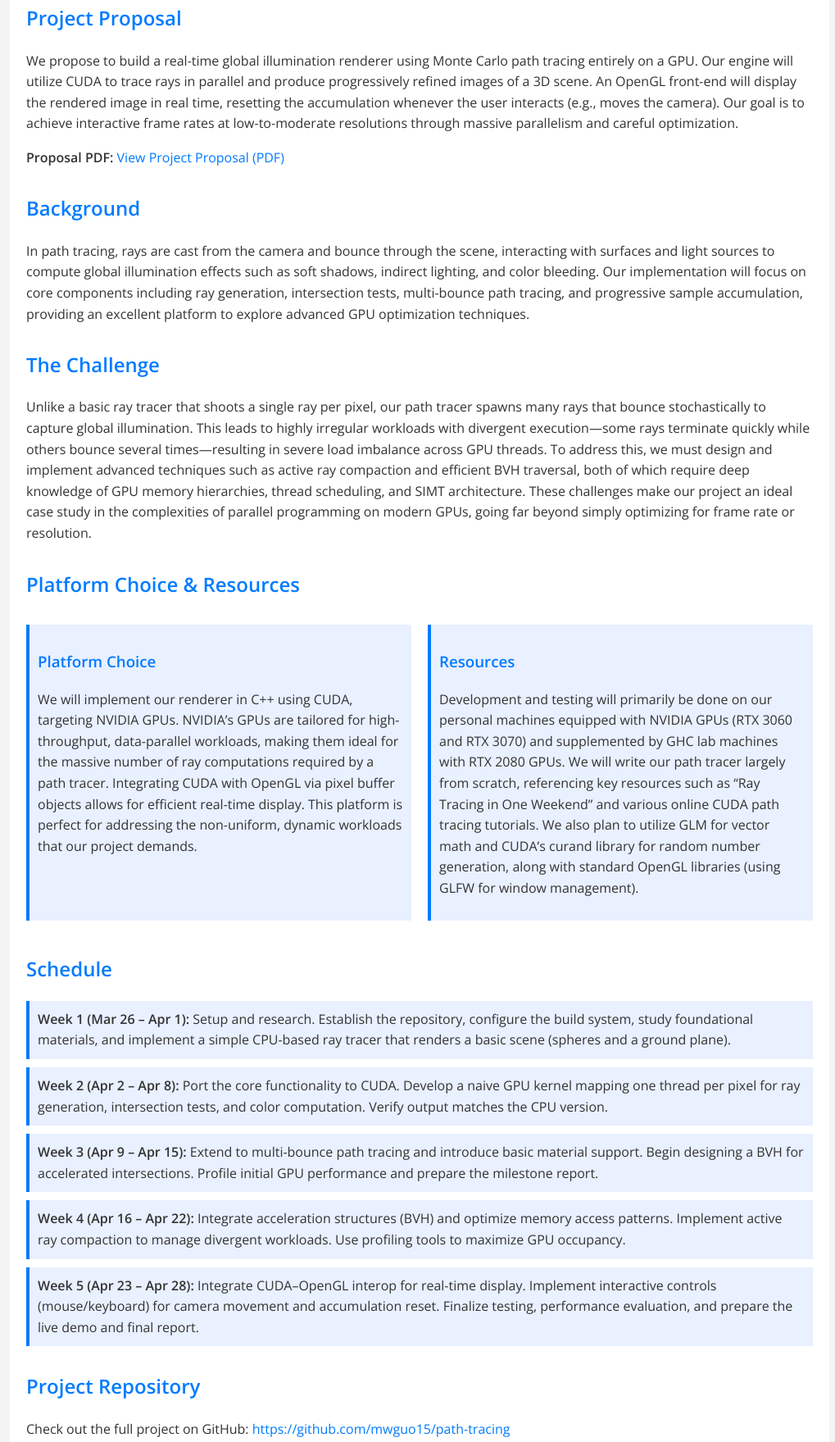
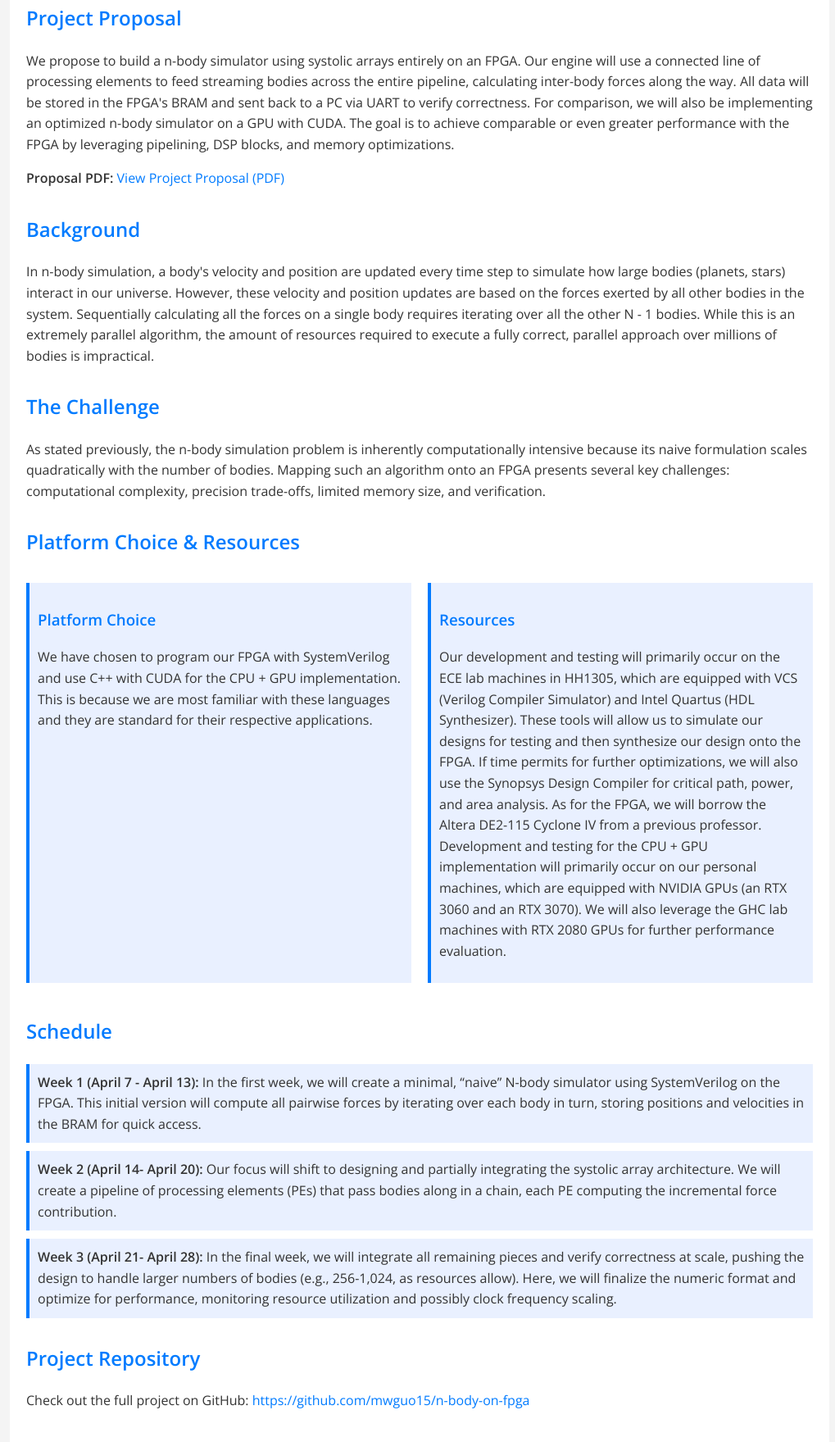
Before and after one commit to mwguo15/n-body-on-fpga, a plain HTML site: page index.html in a window 1280 px wide. Shown: the part 191-1950 px from the top of the page at 82% size, without its empty margins (128-1147 px from the left). Drawn offline with nearby package versions, Linux system fonts and the light colour scheme.

Commit message:
updated site

```diff
--- a/index.html
+++ b/index.html
@@ -63,7 +63,7 @@
 </head>
 <body>
   <header>
-    <h1>Real-Time Path Tracing Engine in CUDA+OpenGL</h1>
+    <h1>N-Body Simulation on an Altera DE2-115 FPGA</h1>
     <p>Enrique Gomez (exg) &amp; Maxwell Guo (mwguo)</p>
   </header>
   <div class="container">
@@ -72,10 +72,16 @@
       <h2>Project Proposal</h2>
       <div class="section-content">
         <p>
-          We propose to build a real-time global illumination renderer using Monte Carlo path tracing entirely on a GPU. Our engine will utilize CUDA to trace rays in parallel and produce progressively refined images of a 3D scene. An OpenGL front-end will display the rendered image in real time, resetting the accumulation whenever the user interacts (e.g., moves the camera). Our goal is to achieve interactive frame rates at low-to-moderate resolutions through massive parallelism and careful optimization.
+          We propose to build a n-body simulator using systolic arrays entirely on an FPGA. Our engine
+          will use a connected line of processing elements to feed streaming bodies across the entire
+          pipeline, calculating inter-body forces along the way. All data will be stored in the FPGA's
+          BRAM and sent back to a PC via UART to verify correctness. For comparison, we will also be
+          implementing an optimized n-body simulator on a GPU with CUDA. The goal is to achieve
+          comparable or even greater performance with the FPGA by leveraging pipelining, DSP blocks,
+          and memory optimizations.
         </p>
         <p>
-          <strong>Proposal PDF:</strong> <a href="files/project_proposal.pdf" target="_blank">View Project Proposal (PDF)</a>
+          <strong>Proposal PDF:</strong> <a href="files/Project Proposal.pdf" target="_blank">View Project Proposal (PDF)</a>
         </p>
       </div>
     </section>
@@ -85,7 +91,12 @@
       <h2>Background</h2>
       <div class="section-content">
         <p>
-          In path tracing, rays are cast from the camera and bounce through the scene, interacting with surfaces and light sources to compute global illumination effects such as soft shadows, indirect lighting, and color bleeding. Our implementation will focus on core components including ray generation, intersection tests, multi-bounce path tracing, and progressive sample accumulation, providing an excellent platform to explore advanced GPU optimization techniques.
+          In n-body simulation, a body's velocity and position are updated every time step to simulate how
+          large bodies (planets, stars) interact in our universe. However, these velocity and position
+          updates are based on the forces exerted by all other bodies in the system. Sequentially calculating
+          all the forces on a single body requires iterating over all the other N - 1 bodies. While this is an extremely parallel algorithm, the
+          amount of resources required to execute a fully correct, parallel approach over millions of bodies
+          is impractical.
         </p>
       </div>
     </section>
@@ -95,8 +106,11 @@
       <h2>The Challenge</h2>
       <div class="section-content">
         <p>
-          Unlike a basic ray tracer that shoots a single ray per pixel, our path tracer spawns many rays that bounce stochastically to capture global illumination. This leads to highly irregular workloads with divergent execution—some rays terminate quickly while others bounce several times—resulting in severe load imbalance across GPU threads. To address this, we must design and implement advanced techniques such as active ray compaction and efficient BVH traversal, both of which require deep knowledge of GPU memory hierarchies, thread scheduling, and SIMT architecture. These challenges make our project an ideal case study in the complexities of parallel programming on modern GPUs, going far beyond simply optimizing for frame rate or resolution.
-      </p>
+          As stated previously, the n-body simulation problem is inherently computationally intensive
+          because its naive formulation scales quadratically with the number of bodies. Mapping such an
+          algorithm onto an FPGA presents several key challenges: computational complexity, precision trade-offs,
+          limited memory size, and verification.
+        </p>
       </div>
     </section>
 
@@ -107,13 +121,23 @@
         <div class="info-block">
           <h3>Platform Choice</h3>
           <p>
-            We will implement our renderer in C++ using CUDA, targeting NVIDIA GPUs. NVIDIA’s GPUs are tailored for high-throughput, data-parallel workloads, making them ideal for the massive number of ray computations required by a path tracer. Integrating CUDA with OpenGL via pixel buffer objects allows for efficient real-time display. This platform is perfect for addressing the non-uniform, dynamic workloads that our project demands.
+            We have chosen to program our FPGA with SystemVerilog and use C++ with CUDA for the
+            CPU + GPU implementation. This is because we are most familiar with these languages and they
+            are standard for their respective applications.
           </p>
         </div>
         <div class="info-block">
           <h3>Resources</h3>
           <p>
-            Development and testing will primarily be done on our personal machines equipped with NVIDIA GPUs (RTX 3060 and RTX 3070) and supplemented by GHC lab machines with RTX 2080 GPUs. We will write our path tracer largely from scratch, referencing key resources such as “Ray Tracing in One Weekend” and various online CUDA path tracing tutorials. We also plan to utilize GLM for vector math and CUDA’s curand library for random number generation, along with standard OpenGL libraries (using GLFW for window management).
+            Our development and testing will primarily occur on the ECE lab machines in HH1305, which
+            are equipped with VCS (Verilog Compiler Simulator) and Intel Quartus (HDL Synthesizer).
+            These tools will allow us to simulate our designs for testing and then synthesize our design onto
+            the FPGA. If time permits for further optimizations, we will also use the Synopsys Design
+            Compiler for critical path, power, and area analysis. As for the FPGA, we will borrow the Altera
+            DE2-115 Cyclone IV from a previous professor. Development and testing for the CPU + GPU
+            implementation will primarily occur on our personal machines, which are equipped with
+            NVIDIA GPUs (an RTX 3060 and an RTX 3070). We will also leverage the GHC lab machines
+            with RTX 2080 GPUs for further performance evaluation.
           </p>
         </div>
       </div>
@@ -124,19 +148,20 @@
       <h2>Schedule</h2>
       <div class="section-content">
         <div class="milestone">
-          <strong>Week 1 (Mar 26 – Apr 1):</strong> Setup and research. Establish the repository, configure the build system, study foundational materials, and implement a simple CPU-based ray tracer that renders a basic scene (spheres and a ground plane).
+          <strong>Week 1 (April 7 - April 13):</strong> In the first week, we will create a minimal, “naive” N-body simulator using SystemVerilog on
+          the FPGA. This initial version will compute all pairwise forces by iterating over each body in
+          turn, storing positions and velocities in the BRAM for quick access.
         </div>
         <div class="milestone">
-          <strong>Week 2 (Apr 2 – Apr 8):</strong> Port the core functionality to CUDA. Develop a naive GPU kernel mapping one thread per pixel for ray generation, intersection tests, and color computation. Verify output matches the CPU version.
+          <strong>Week 2 (April 14- April 20):</strong> Our focus will shift to designing and partially integrating the systolic array architecture. We
+          will create a pipeline of processing elements (PEs) that pass bodies along in a chain, each PE
+          computing the incremental force contribution.
         </div>
         <div class="milestone">
-          <strong>Week 3 (Apr 9 – Apr 15):</strong> Extend to multi-bounce path tracing and introduce basic material support. Begin designing a BVH for accelerated intersections. Profile initial GPU performance and prepare the milestone report.
-        </div>
-        <div class="milestone">
-          <strong>Week 4 (Apr 16 – Apr 22):</strong> Integrate acceleration structures (BVH) and optimize memory access patterns. Implement active ray compaction to manage divergent workloads. Use profiling tools to maximize GPU occupancy.
-        </div>
-        <div class="milestone">
-          <strong>Week 5 (Apr 23 – Apr 28):</strong> Integrate CUDA–OpenGL interop for real-time display. Implement interactive controls (mouse/keyboard) for camera movement and accumulation reset. Finalize testing, performance evaluation, and prepare the live demo and final report.
+          <strong>Week 3 (April 21- April 28):</strong> In the final week, we will integrate all remaining pieces and verify correctness at scale, pushing
+          the design to handle larger numbers of bodies (e.g., 256-1,024, as resources allow). Here, we
+          will finalize the numeric format and optimize for performance, monitoring resource utilization
+          and possibly clock frequency scaling.
         </div>
       </div>
     </section>
@@ -146,13 +171,13 @@
       <h2>Project Repository</h2>
       <div class="section-content">
         <p>
-          Check out the full project on GitHub: <a href="https://github.com/mwguo15/path-tracing" target="_blank">https://github.com/mwguo15/path-tracing</a>
+          Check out the full project on GitHub: <a href="https://github.com/mwguo15/n-body-on-fpga" target="_blank">https://github.com/mwguo15/n-body-on-fpga</a>
         </p>
       </div>
     </section>
   </div>
   <footer>
-    <p>Real-Time Path Tracing Engine in CUDA+OpenGL &mdash; Created by Enrique Gomez (exg) and Maxwell Guo (mwguo) &mdash; <a href="https://mwguo15.github.io/path-tracing/" target="_blank">Project Webpage</a></p>
+    <p>N-Body Simulation on an Altera DE2-115 FPGA &mdash; Created by Enrique Gomez (exg) and Maxwell Guo (mwguo) &mdash; <a href="https://mwguo15.github.io/n-body-on-fpga/" target="_blank">Project Webpage</a></p>
   </footer>
 </body>
 </html>
```
Also changed, not shown: naive/greybox_tmp/cbx_args.txt, 5 other files.
